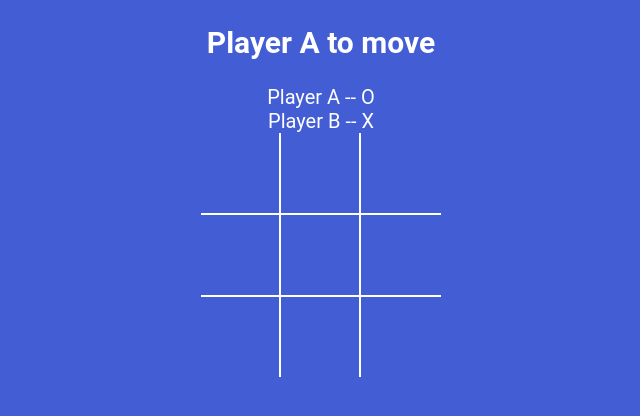
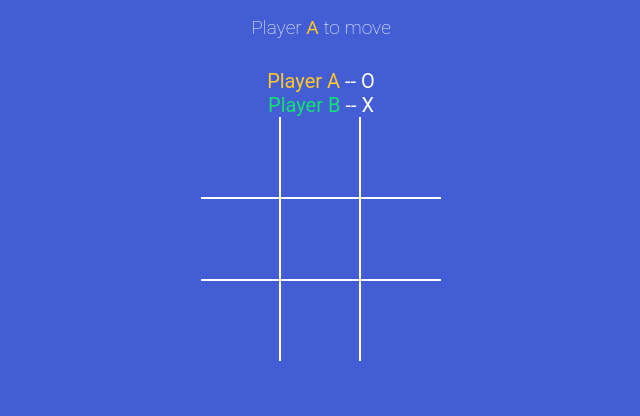
Before and after one commit to Inam2806/ticktactoe, a React (Vite) app: page / in a window 1280 px wide. Shown: the top 416 px of the page, without its empty margins (319-959 px from the left). Built offline with nearby package versions, Linux system fonts and the light colour scheme.

Commit message:
display draw message.apply style for status message components

```diff
--- a/src/App.jsx
+++ b/src/App.jsx
@@ -1,16 +1,13 @@
 import './style.scss';
+import { useState } from 'react';
 import Board from './components/board';
-import { useState } from 'react';
+import StatusMessage from './components/statusmessage';
 import { calculateWinner } from './winner';
 function App() {
   const [square, setSquare] = useState(Array(9).fill(null));
   const [isXNext, setIsXNext] = useState(false);
 
   const winner = calculateWinner(square);
-  const nextplayer = isXNext ? 'B' : 'A';
-  const statusmessage = winner
-    ? `Winner is ${winner}`
-    : `Player ${nextplayer} to move`;
 
   const hangleSquareclick = clickPosition => {
     // null, 'X', 'O'
@@ -30,10 +27,13 @@ function App() {
 
   return (
     <div className="app">
-      <h2>{statusmessage}</h2>
-
-      <h10>Player A -- O</h10>
-      <h10>Player B -- X</h10>
+      <StatusMessage winner={winner} isXNext={isXNext} square={square} />
+      <h10>
+        <span className="text-orange">Player A</span> -- O
+      </h10>
+      <h10>
+        <span className="text-green">Player B</span> -- X
+      </h10>
       <Board square={square} hangleSquareclick={hangleSquareclick} />
     </div>
   );
--- /dev/null
+++ b/src/components/statusmessage.jsx
@@ -0,0 +1,39 @@
+const StatusMessage = ({ winner, isXNext, square }) => {
+  const noMoveLeft = square.every(squareValue => squareValue != null);
+  const nextplayer = isXNext ? 'B' : 'A';
+
+  const rendersendermessage = () => {
+    if (winner) {
+      return (
+        <>
+          Winner is{' '}
+          <span className={winner === 'X' ? 'text-green' : 'text-orange'}>
+            {winner}
+          </span>
+        </>
+      );
+    }
+    if (!winner && noMoveLeft) {
+      return (
+        <>
+          <span className="text-orange">O </span>and{' '}
+          <span className="text-green"> X </span> tied
+        </>
+      );
+    }
+    if (!winner && !noMoveLeft) {
+      return (
+        <>
+          Player{' '}
+          <span className={isXNext ? 'text-green' : 'text-orange'}>
+            {nextplayer}
+          </span>{' '}
+          to move
+        </>
+      );
+    }
+    return null;
+  };
+  return <h2 className="status-message">{rendersendermessage()}</h2>;
+};
+export default StatusMessage;
```
